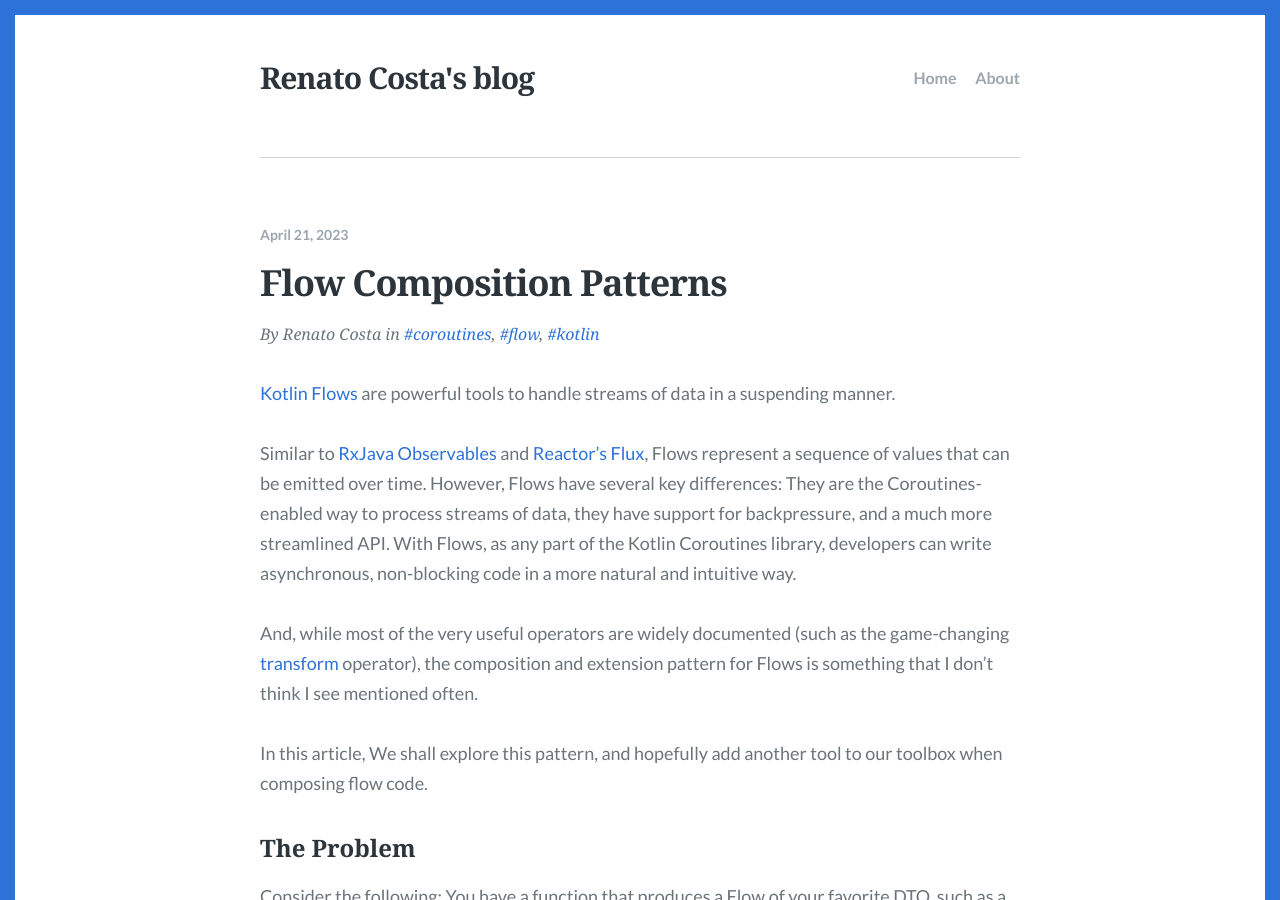
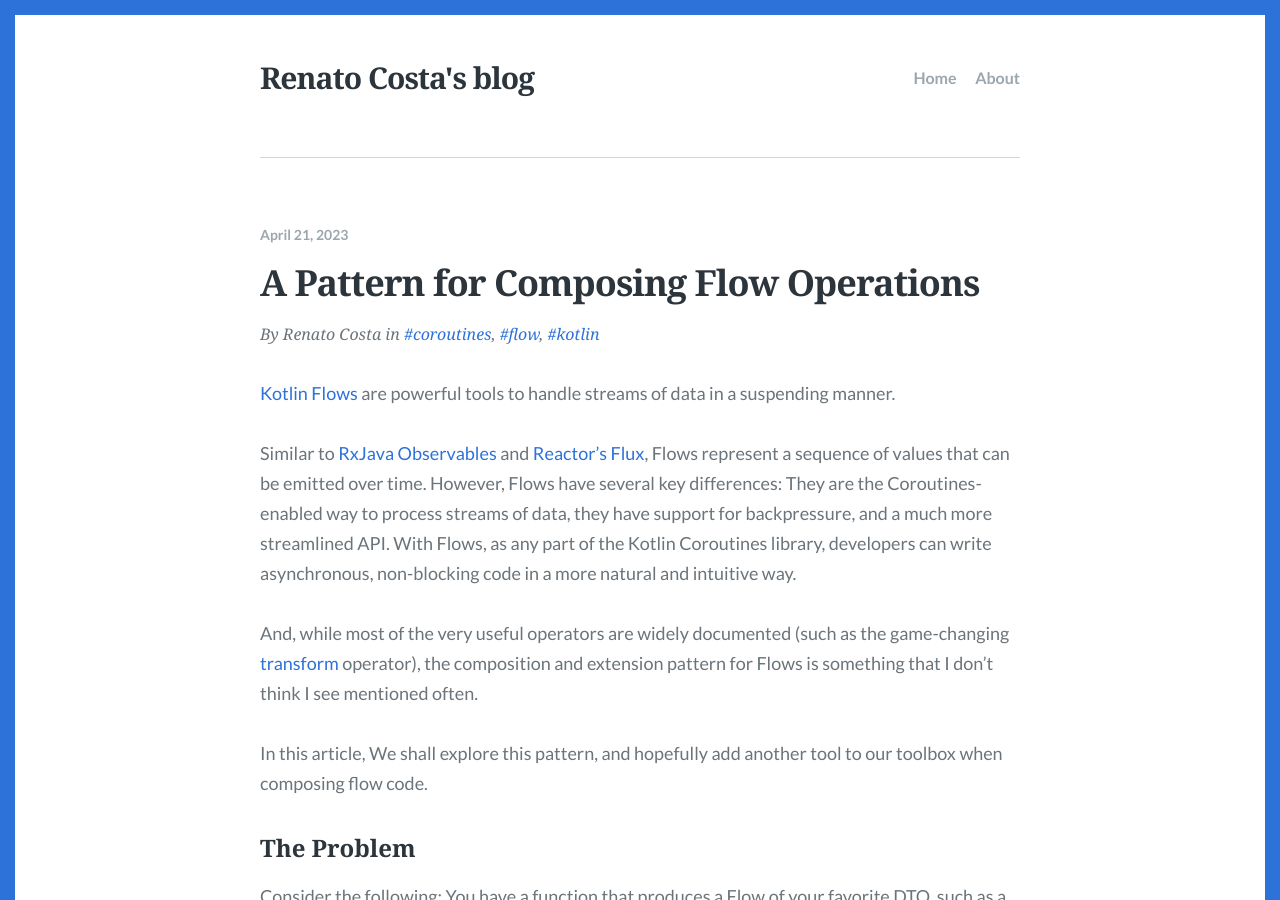
Before and after one commit to renatomrcosta/renatomrcosta.github.io, a Jekyll site: the page built from _posts/2023-04-21-Flow-Composition-Patterns.md, in a window 1280 px wide and 900 px high. Built offline with Jekyll 4.4.1, drawn with Linux system fonts in a browser that asks for light colours; some web fonts are replaced; comment, search, counter and statistics services are not loaded.

Commit message:
code review

```diff
--- a/_posts/2023-04-21-Flow-Composition-Patterns.md
+++ b/_posts/2023-04-21-Flow-Composition-Patterns.md
@@ -1,6 +1,6 @@
 ---
 layout: post
-title: "Flow Composition Patterns"
+title: "A Pattern for Composing Flow Operations"
 description: "Extending and operating on top of your existing flows"
 date: 2023-04-21
 tags: [coroutines, flow, kotlin]
```
